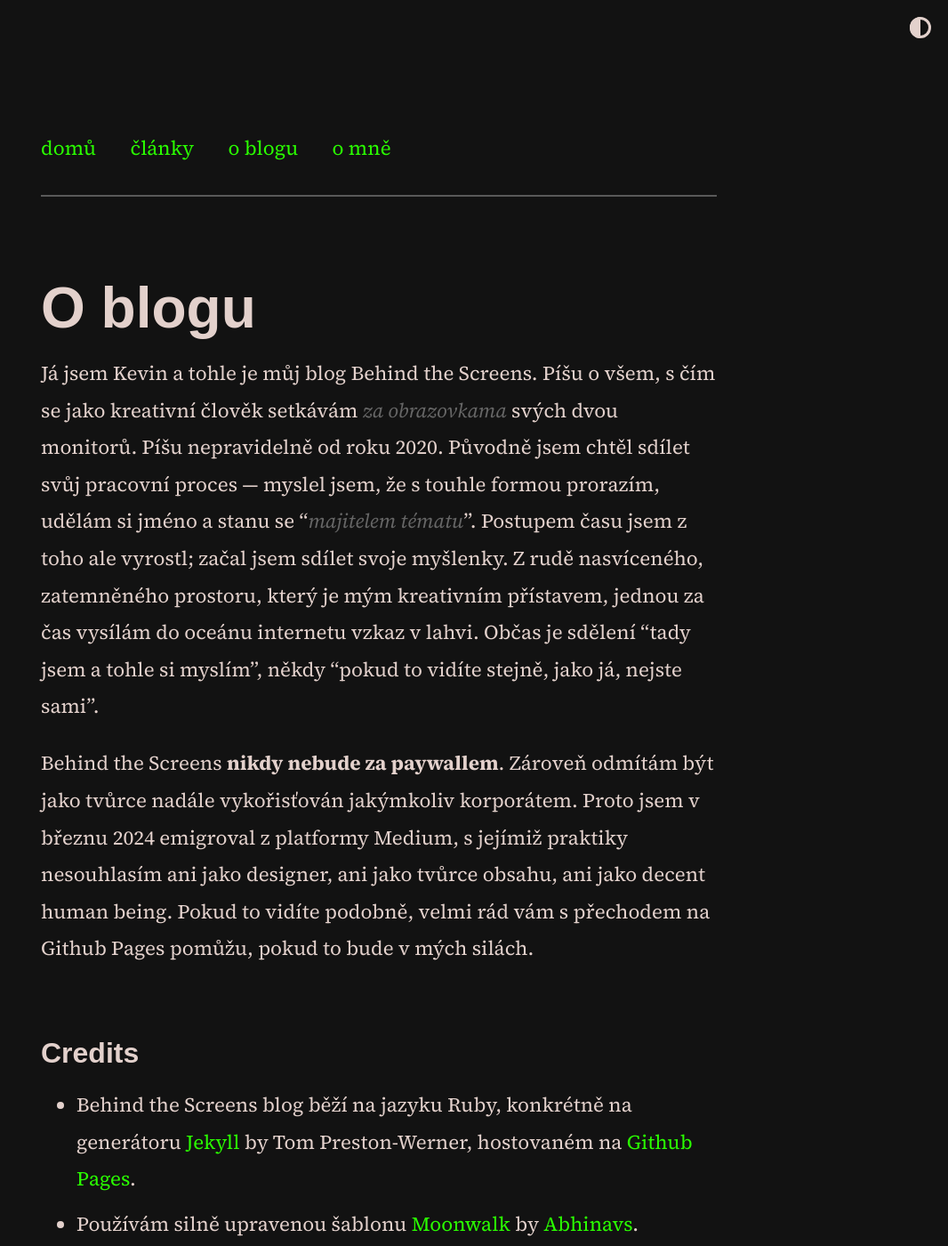
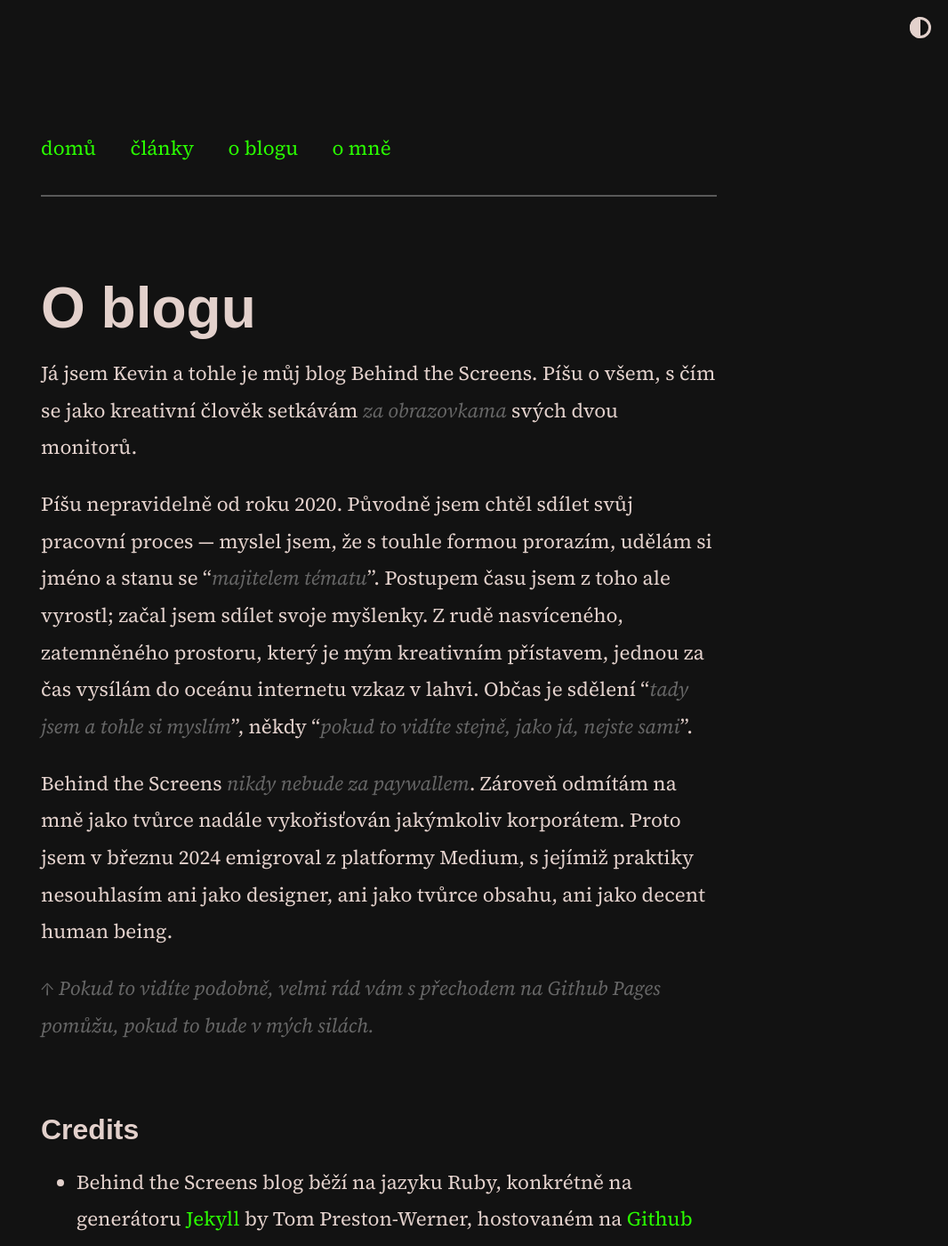
Before and after one commit to scherrer-txt/bts, a Jekyll site: the page built from o-blogu.md, in a window 1280 px wide and 1400 px high. Shown: the whole window at 89% size, without its empty margins (214-1280 px from the left). Built offline with Jekyll 4.4.1, drawn with Linux system fonts in a browser that asks for light colours; some web fonts are replaced; a script that is not in the unit is left out.

Commit message:
Update o-blogu.md

```diff
--- a/o-blogu.md
+++ b/o-blogu.md
@@ -3,10 +3,15 @@ layout: static
 title: O blogu
 ---
 
-Já jsem Kevin a tohle je můj blog Behind the Screens. Píšu o všem, s čím se jako kreativní člověk setkávám *za obrazovkama* svých dvou monitorů. Píšu nepravidelně od roku 2020. Původně jsem chtěl sdílet svůj pracovní proces — myslel jsem, že s touhle formou prorazím, udělám si jméno a stanu se "*majitelem tématu*". Postupem času jsem z toho ale vyrostl; začal jsem sdílet svoje myšlenky. Z rudě nasvíceného, zatemněného prostoru, který je mým kreativním přístavem, jednou za čas vysílám do oceánu internetu vzkaz v lahvi. Občas je sdělení "tady jsem a tohle si myslím", někdy "pokud to vidíte stejně, jako já, nejste sami".
+Já jsem Kevin a tohle je můj blog Behind the Screens. Píšu o všem, s čím se jako kreativní člověk setkávám *za obrazovkama* svých dvou monitorů.
 
-Behind the Screens **nikdy nebude za paywallem**. Zároveň odmítám být jako tvůrce nadále vykořisťován jakýmkoliv korporátem. Proto jsem v březnu 2024 emigroval z platformy Medium, s jejímiž praktiky nesouhlasím ani jako designer, ani jako tvůrce obsahu, ani jako decent human being.
-  Pokud to vidíte podobně, velmi rád vám s přechodem na Github Pages pomůžu, pokud to bude v mých silách.
+
+Píšu nepravidelně od roku 2020. Původně jsem chtěl sdílet svůj pracovní proces — myslel jsem, že s touhle formou prorazím, udělám si jméno a stanu se "*majitelem tématu*". Postupem času jsem z toho ale vyrostl; začal jsem sdílet svoje myšlenky. Z rudě nasvíceného, zatemněného prostoru, který je mým kreativním přístavem, jednou za čas vysílám do oceánu internetu vzkaz v lahvi. Občas je sdělení "_tady jsem a tohle si myslím_", někdy "_pokud to vidíte stejně, jako já, nejste sami_".
+
+
+Behind the Screens _nikdy nebude za paywallem_. Zároveň odmítám na mně jako tvůrce nadále vykořisťován jakýmkoliv korporátem. Proto jsem v březnu 2024 emigroval z platformy Medium, s jejímiž praktiky nesouhlasím ani jako designer, ani jako tvůrce obsahu, ani jako decent human being.
+
+_↑ Pokud to vidíte podobně, velmi rád vám s přechodem na Github Pages pomůžu, pokud to bude v mých silách._
 
 
 ##### Credits
```
